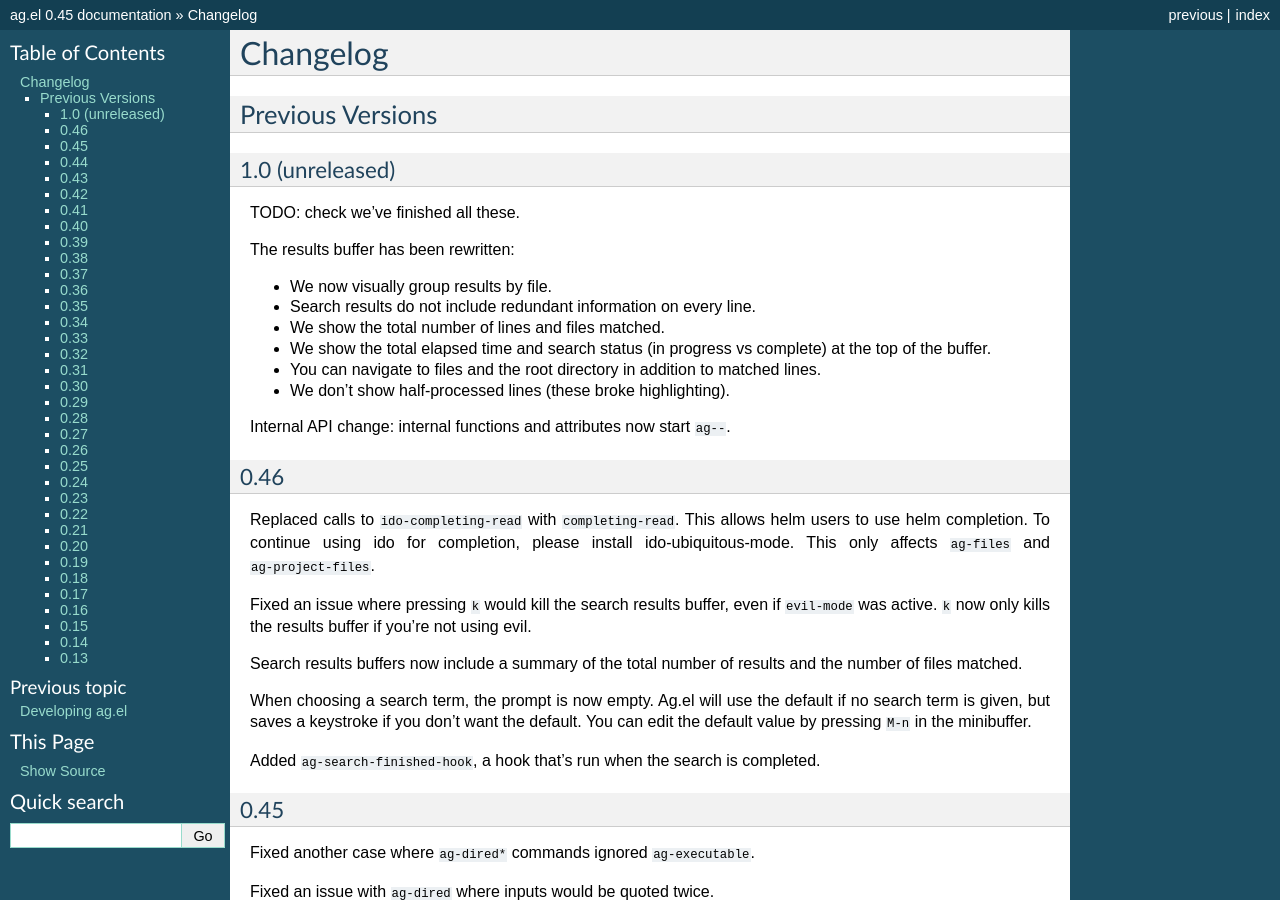
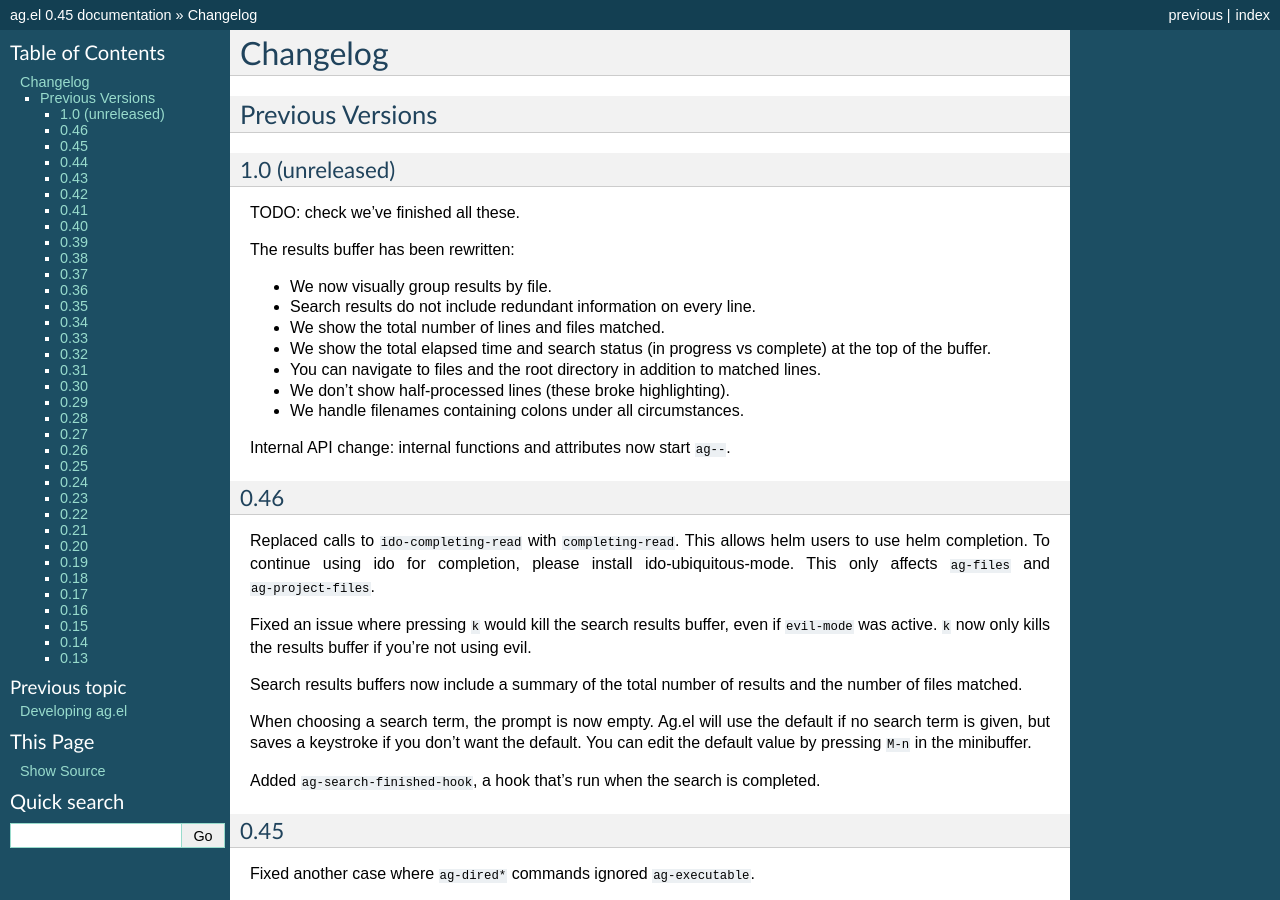
Before and after one commit to Wilfred/ag.el, a Sphinx documentation site: the page built from docs/changelog.rst, in a window 1280 px wide and 900 px high. Built offline with Sphinx 7.4.7, drawn with Linux system fonts in a browser that asks for light colours.

Commit message:
Since we use highlighting to parse results, we now handle filenames with colons robustly.

```diff
--- a/docs/changelog.rst
+++ b/docs/changelog.rst
@@ -19,6 +19,7 @@ The results buffer has been rewritten:
 * You can navigate to files and the root directory in addition
   to matched lines.
 * We don't show half-processed lines (these broke highlighting).
+* We handle filenames containing colons under all circumstances.
 
 Internal API change: internal functions and attributes now start
 ``ag--``.
```
Also changed, not shown: 1 other file.
